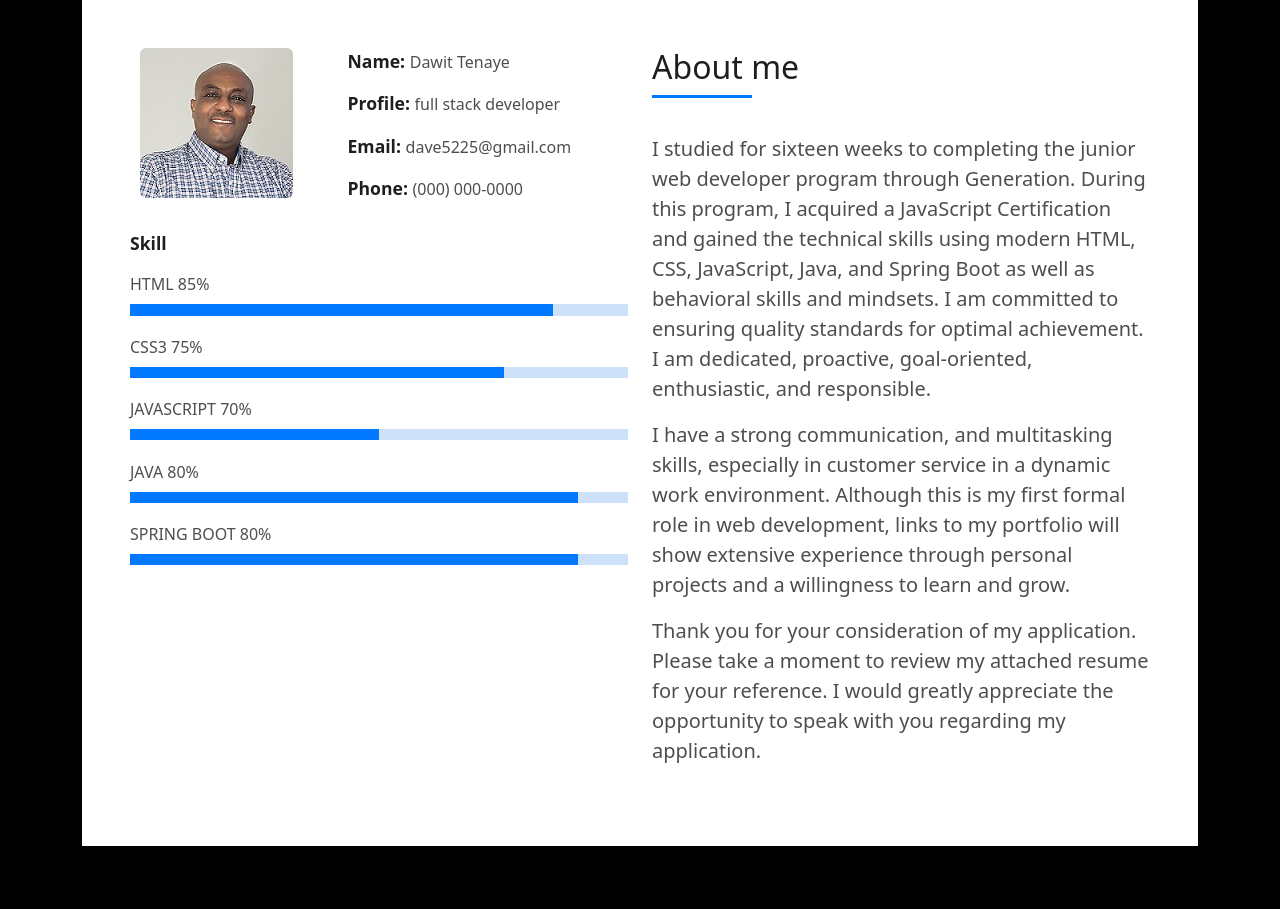
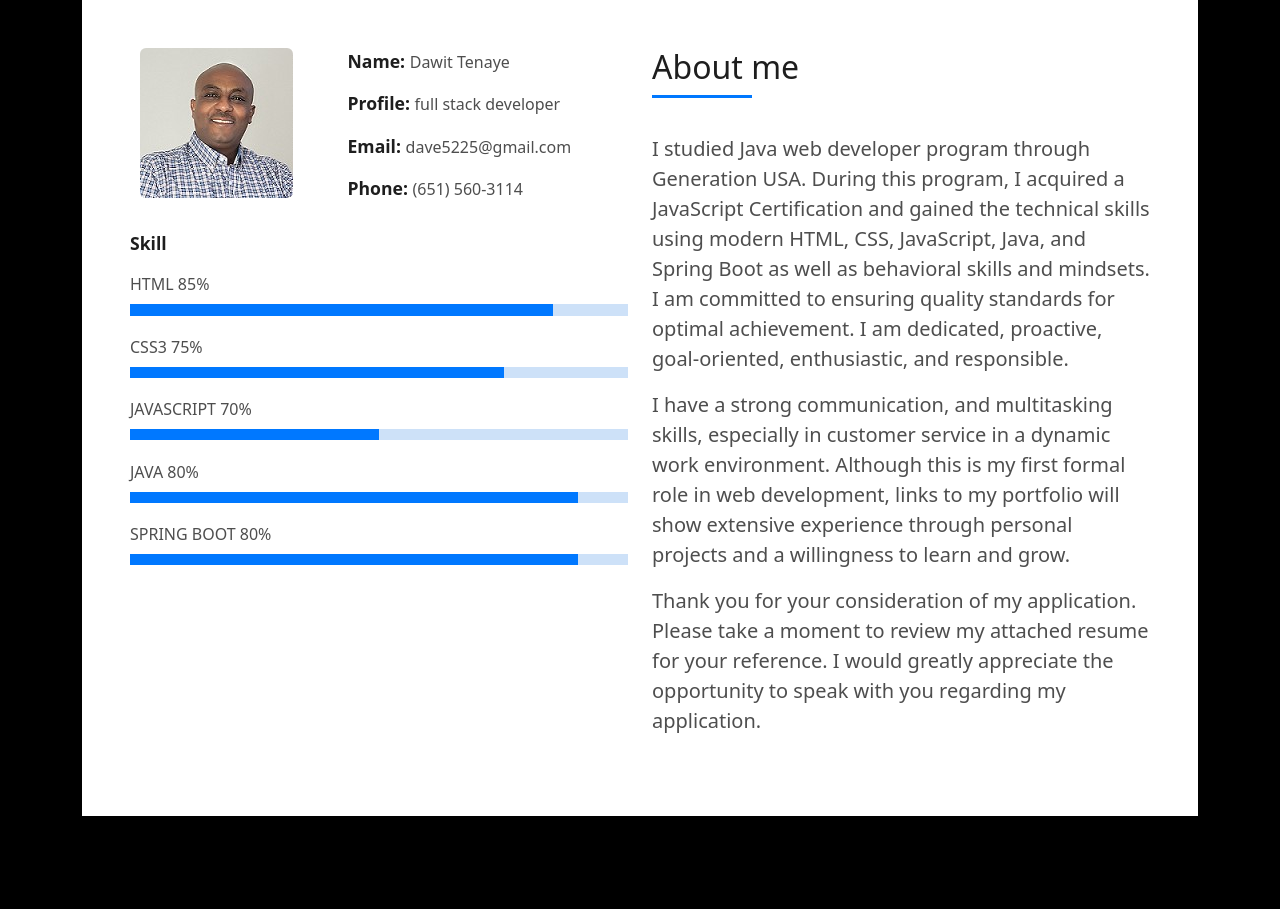
Before and after one commit to daveten305/portfolio-site, a website: page dist/index.html in a window 1280 px wide. Shown: the part 880-1789 px from the top of the page. Drawn offline with Linux system fonts and the light colour scheme.

Commit message:
update index.html file

```diff
--- a/dist/index.html
+++ b/dist/index.html
@@ -108,7 +108,7 @@
                         <p><span class="title-s">Name: </span> <span>Dawit Tenaye</span></p>
                         <p><span class="title-s">Profile: </span> <span>full stack developer</span></p>
                         <p><span class="title-s">Email: </span> <span>dave5225@gmail.com</span></p>
-                        <p><span class="title-s">Phone: </span> <span>(000) 000-0000</span></p>
+                        <p><span class="title-s">Phone: </span> <span>(651) 560-3114</span></p>
                       </div>
                     </div>
                   </div>
@@ -144,7 +144,7 @@
                       </h5>
                     </div>
                     <p class="lead">
-                      I studied for sixteen weeks to completing the junior web developer program through Generation. During this program, I acquired a JavaScript Certification and gained the technical skills using modern HTML, CSS,  JavaScript, Java, and Spring Boot as well as behavioral skills and mindsets. I am committed to ensuring quality standards for optimal achievement. I am dedicated, proactive, goal-oriented, enthusiastic, and responsible.
+                      I studied Java web developer program through Generation USA. During this program, I acquired a JavaScript Certification and gained the technical skills using modern HTML, CSS,  JavaScript, Java, and Spring Boot as well as behavioral skills and mindsets. I am committed to ensuring quality standards for optimal achievement. I am dedicated, proactive, goal-oriented, enthusiastic, and responsible.
                     </p>
                     <p class="lead">
                       I have a strong communication, and multitasking skills, especially in customer service in a dynamic work environment. Although this is my first formal role in web development, links to my portfolio will show extensive experience through personal projects and a willingness to learn and grow.
@@ -323,7 +323,7 @@
                   <h4 color='white'>I'm available. Hire me and get your project done.</h4>
               </div>
               <div class="col-md-6 text-center">
-                  <a href=""  class="btn b"> <button style="border-radius: 14px"> <span>Hire me </span></button></a>
+                  <a href="file:///C:/Users/dave5/AppData/Local/Microsoft/Windows/INetCache/Content.Outlook/S78X0DO9/Dawit%20Tenaye_Resume.pdf"  class="btn b"> <button style="border-radius: 14px"> <span>Hire me </span></button></a>
               </div>
           </div>
       </div>
```
